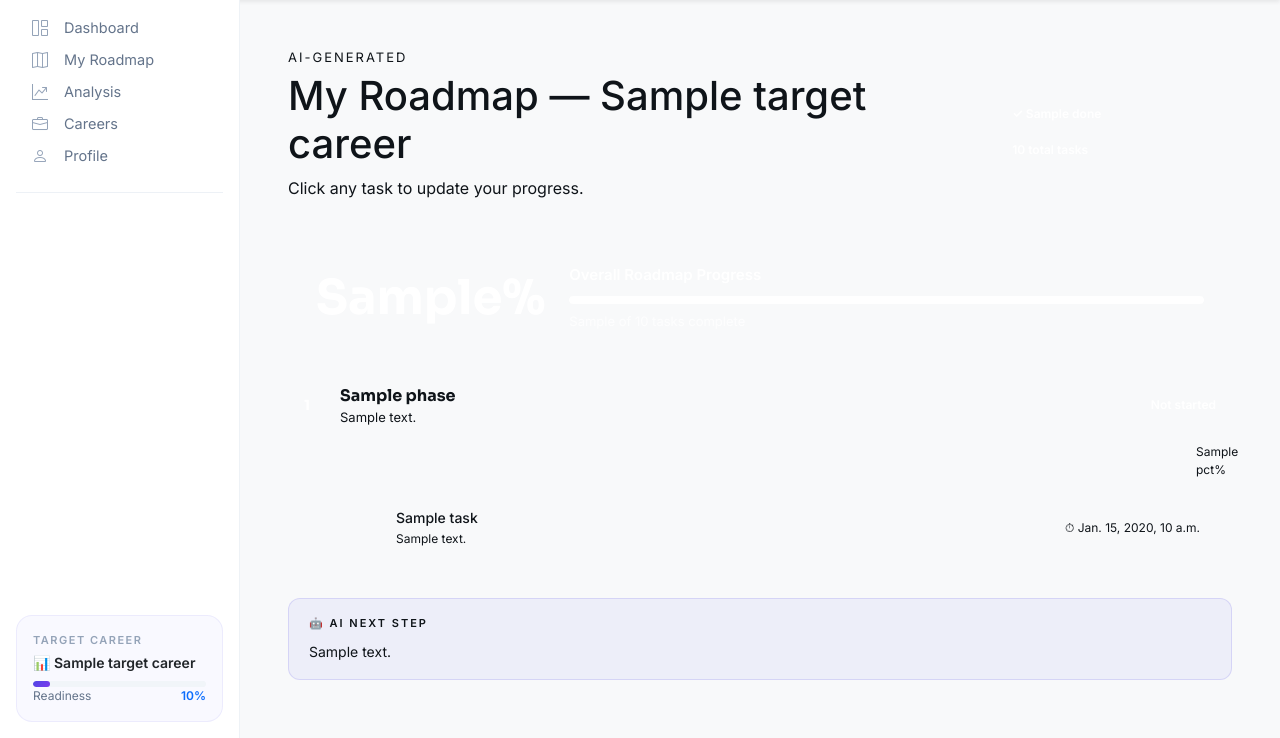
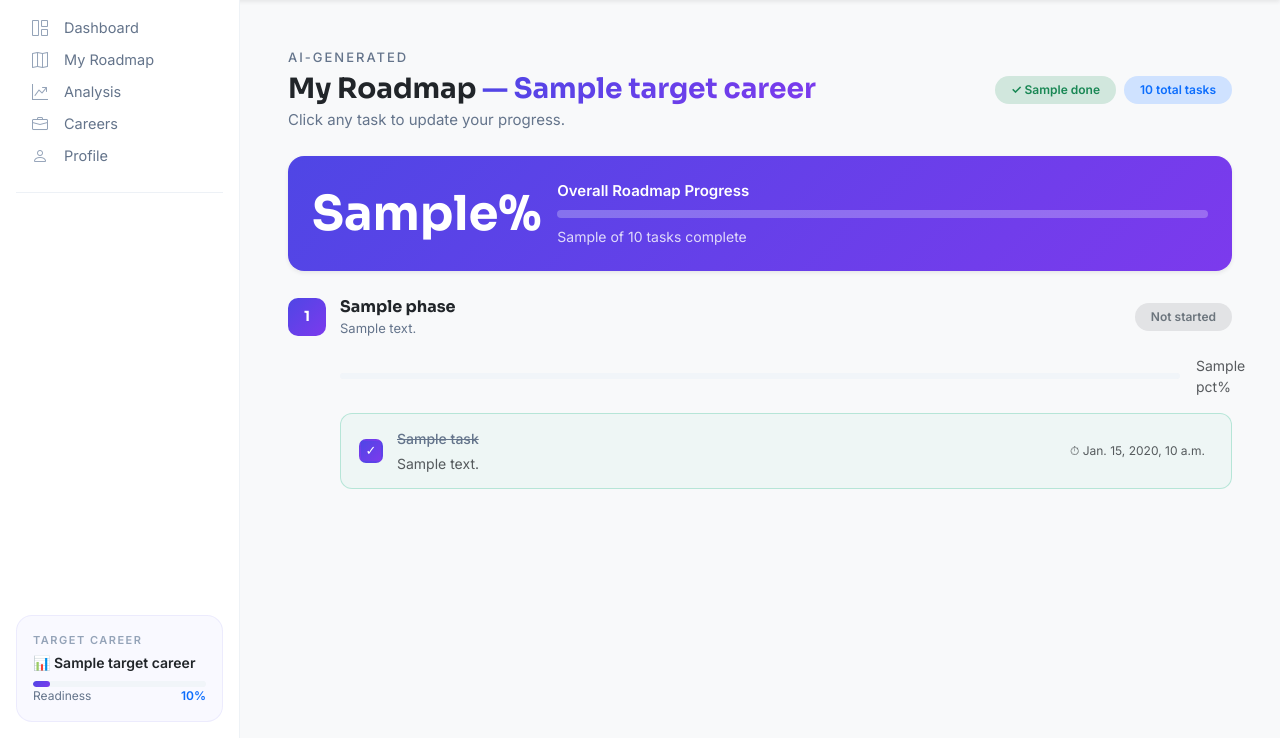
Before and after one commit to RawanMahmoud20/careerpath-ai, a Django app: template careerpath_ai/roadmap/templates/roadmap/roadmap.html in a window 1280 px wide. Shown: the part 62-800 px from the top of the page. Run offline with Django 5.2, Linux system fonts and the light colour scheme; the template is opened without the code that fills it: most values are stand-ins (such as "Sample title", 1, 10 or a date in 2020).

Commit message:
Refactor roadmap backend logic, isolate JS interactivity, and enhance Bootstrap UI

```diff
--- a/careerpath_ai/dashboard/views.py
+++ b/careerpath_ai/dashboard/views.py
@@ -33,6 +33,7 @@ def dashboard(request):
         'completed_tasks': completed_tasks,
         'inprog_tasks':    inprog_tasks,
         'progress_pct':    progress_pct,
+        'all_progress': all_progress,
     }
     return render(request, 'dashboard/dashboard.html', context)
 
--- a/careerpath_ai/roadmap/templates/roadmap/roadmap.html
+++ b/careerpath_ai/roadmap/templates/roadmap/roadmap.html
@@ -1,4 +1,6 @@
-{% extends 'base.html' %}
+{% extends 'dashboard/base.html' %}
+{% load static %}
+
 {% block title %}My Roadmap — CareerPath AI{% endblock %}
 
 {% block extra_css %}
@@ -7,120 +9,96 @@
   .phase-header { display: flex; align-items: center; gap: 14px; margin-bottom: 16px; }
   .phase-num {
     width: 38px; height: 38px; border-radius: 10px;
-    background: var(--gradient); color: #fff;
+    background: linear-gradient(135deg, #4F46E5, #7C3AED); color: #fff;
     display: flex; align-items: center; justify-content: center;
     font-family: 'Sora', sans-serif; font-size: 14px; font-weight: 700;
     flex-shrink: 0;
   }
-  .phase-num.locked { background: #E5E7EB; color: var(--slate); }
+  .phase-num.locked { background: #E5E7EB; color: #64748B; }
 
   .task-card {
     display: flex; align-items: center; gap: 14px;
-    background: var(--surface);
-    border: 1px solid var(--border-color);
+    background: #ffffff; border: 1px solid #E2E8F0;
     border-radius: 12px; padding: 14px 18px;
     margin-bottom: 8px; cursor: pointer;
+    position: relative;
     transition: all .2s; user-select: none;
   }
-  .task-card:hover { border-color: rgba(79,70,229,0.3); box-shadow: 0 2px 12px rgba(79,70,229,0.08); }
+  .task-card:hover { border-color: rgba(79,70,229,0.3); box-shadow: 0 4px 12px rgba(79,70,229,0.08); }
   .task-card.status-completed  { border-color: rgba(16,185,129,0.25); background: rgba(16,185,129,0.04); }
   .task-card.status-in_progress { border-color: rgba(245,158,11,0.3); background: rgba(245,158,11,0.04); }
 
   .task-check {
-    width: 24px; height: 24px; border-radius: 7px;
-    border: 2px solid var(--border-color);
+    width: 24px; height: 24px; border-radius: 7px; border: 2px solid #E2E8F0;
     display: flex; align-items: center; justify-content: center;
-    flex-shrink: 0; font-size: 13px; transition: all .2s;
-    background: var(--surface);
+    flex-shrink: 0; font-size: 13px; transition: all .2s; background: #ffffff;
   }
-  .status-completed .task-check  { background: var(--gradient); border-color: transparent; color: #fff; }
+  .status-completed .task-check  { background: linear-gradient(135deg, #4F46E5, #7C3AED); border-color: transparent; color: #fff; }
   .status-in_progress .task-check { background: rgba(245,158,11,0.1); border-color: #F59E0B; color: #F59E0B; }
 
-  .task-title { font-size: 14px; font-weight: 500; color: var(--ink); }
-  .status-completed .task-title { text-decoration: line-through; color: var(--slate); }
-  .task-meta { font-size: 12px; color: var(--slate); margin-left: auto; white-space: nowrap; }
+  .task-title { font-size: 14px; font-weight: 500; color: #0F1419; }
+  .status-completed .task-title { text-decoration: line-through; color: #64748B; }
+  .task-meta { font-size: 12px; color: #64748B; margin-left: auto; white-space: nowrap; }
 
   .status-menu {
-    display: none; position: absolute;
-    background: var(--surface); border: 1px solid var(--border-color);
-    border-radius: 10px; padding: 6px;
-    box-shadow: 0 8px 24px rgba(0,0,0,0.1);
-    z-index: 100; min-width: 160px;
-    right: 0; top: 100%;
+    display: none; position: absolute; right: 20px; top: 80%;
+    background: #ffffff; border: 1px solid #E2E8F0; border-radius: 10px; padding: 6px;
+    box-shadow: 0 8px 24px rgba(0,0,0,0.1); z-index: 100; min-width: 160px;
   }
   .status-menu.open { display: block; }
   .status-option {
-    padding: 8px 12px; border-radius: 7px; font-size: 13px;
-    font-weight: 500; cursor: pointer;
-    display: flex; align-items: center; gap: 8px;
-    transition: background .15s;
+    padding: 8px 12px; border-radius: 7px; font-size: 13px; font-weight: 500; cursor: pointer;
+    display: flex; align-items: center; gap: 8px; transition: background .15s; color: #0F1419;
   }
   .status-option:hover { background: rgba(79,70,229,0.07); }
 
-  .overall-banner {
-    background: var(--gradient);
-    border-radius: 16px; padding: 24px 28px;
-    color: #fff; margin-bottom: 28px;
-    display: flex; align-items: center; gap: 24px;
-  }
-  .overall-pct {
-    font-family: 'Sora', sans-serif;
-    font-size: 48px; font-weight: 700; line-height: 1; flex-shrink: 0;
-  }
-  .overall-bar { flex: 1; height: 8px; background: rgba(255,255,255,0.25); border-radius: 999px; overflow: hidden; }
-  .overall-bar-fill { height: 100%; background: #fff; border-radius: 999px; transition: width .8s ease; }
-
   .ai-nudge {
-    background: rgba(79,70,229,0.06);
-    border: 1px solid rgba(79,70,229,0.15);
-    border-radius: 12px; padding: 16px 20px;
-    font-size: 14px; line-height: 1.6;
-    color: var(--ink); margin-top: 28px;
-  }
-  .ai-nudge-label {
-    font-size: 11px; font-weight: 600; color: var(--indigo);
-    text-transform: uppercase; letter-spacing: 2px; margin-bottom: 8px;
+    background: rgba(79,70,229,0.06); border: 1px solid rgba(79,70,229,0.15);
+    border-radius: 12px; padding: 16px 20px; font-size: 14px; line-height: 1.6; color: #0F1419; margin-top: 28px;
   }
 </style>
 {% endblock %}
 
 {% block content %}
 
-<!-- HEADER -->
 <div class="d-flex align-items-center justify-content-between mb-4">
   <div>
-    <div style="font-size:13px;color:var(--slate);text-transform:uppercase;letter-spacing:2px;margin-bottom:4px;">AI-Generated</div>
-    <h1 class="page-title">
-      My Roadmap
-      {% if plan %}<span class="gradient-text">— {{ plan.target_career.title }}</span>{% endif %}
+    <div style="font-size:13px; color:#64748B; text-transform:uppercase; letter-spacing:2px; margin-bottom:4px; font-weight:500;">AI-Generated</div>
+    <h1 class="ff-sora fw-bold text-dark mb-1" style="font-size: 28px;">
+      My Roadmap {% if plan %}<span class="text-gradient-custom">— {{ plan.target_career.title }}</span>{% endif %}
     </h1>
-    <p class="page-subtitle">Click any task to update your progress.</p>
+    <p style="font-size:15px; color:#64748B; margin-bottom:0;">Click any task to update your progress.</p>
   </div>
   <div class="d-flex gap-2 flex-wrap">
-    <span class="badge rounded-pill badge-success-soft px-3 py-2">✓ {{ all_done }} done</span>
-    <span class="badge rounded-pill badge-indigo-soft px-3 py-2">{{ all_tasks }} total tasks</span>
+    <span class="badge rounded-pill bg-success-subtle text-success px-3 py-2">✓ {{ all_done }} done</span>
+    <span class="badge rounded-pill bg-primary-subtle text-primary px-3 py-2">{{ all_tasks }} total tasks</span>
   </div>
 </div>
 
 {% if not plan %}
-<div class="cp-card text-center py-5">
+<div class="card border-0 shadow-sm text-center py-5 px-4" style="border-radius: 16px;">
   <div style="font-size:48px;margin-bottom:16px;">🗺️</div>
-  <div class="section-title">No roadmap yet</div>
-  <p class="page-subtitle mb-4">Choose a career and run the analysis to generate your personalized roadmap.</p>
-  <a href="{% url 'careers:home' %}" class="btn btn-primary">Explore Careers →</a>
+  <h4 class="fw-bold text-dark">No roadmap yet</h4>
+  <p class="text-muted mb-4">Choose a career and run the analysis to generate your personalized roadmap.</p>
+  <div class="d-flex justify-content-center">
+    <a href="#" class="btn bg-gradient-custom text-white border-0 px-4 py-2" style="border-radius: 10px;">Explore Careers →</a>
+  </div>
 </div>
 
 {% else %}
 
-<!-- OVERALL BANNER -->
-<div class="overall-banner">
-  <div class="overall-pct">{{ overall_pct }}%</div>
-  <div style="flex:1;">
-    <div style="font-size:15px;font-weight:600;margin-bottom:10px;">Overall Roadmap Progress</div>
-    <div class="overall-bar">
-      <div class="overall-bar-fill" style="width:{{ overall_pct }}%"></div>
+<div class="p-4 mb-4 text-white bg-gradient-custom shadow-sm" style="border-radius: 16px;">
+  <div class="row align-items-center g-3">
+    <div class="col-auto">
+      <h1 class="fw-bold ff-sora mb-0" style="font-size: 48px;">{{ overall_pct }}%</h1>
     </div>
-    <div style="font-size:13px;opacity:.8;margin-top:8px;">{{ all_done }} of {{ all_tasks }} tasks complete</div>
+    <div class="col">
+      <div class="fw-semibold mb-2" style="font-size: 15px;">Overall Roadmap Progress</div>
+      <div class="progress" style="height: 8px; background-color: rgba(255,255,255,0.25); border-radius: 999px;">
+        <div class="progress-bar bg-white" role="progressbar" style="width: {{ overall_pct }}%; border-radius: 999px;"></div>
+      </div>
+      <div class="small mt-2" style="opacity: .8;">{{ all_done }} of {{ all_tasks }} tasks complete</div>
+    </div>
   </div>
 </div>
 
@@ -132,84 +110,63 @@
         {% if phase.completed == phase.total and phase.total > 0 %}✓{% else %}{{ forloop.counter }}{% endif %}
       </div>
       <div style="flex:1;">
-        <div style="font-family:'Sora',sans-serif;font-size:16px;font-weight:700;">{{ phase.title }}</div>
-        <div style="font-size:13px;color:var(--slate);">{{ phase.description|default:"" }}</div>
+        <div class="ff-sora fw-bold text-dark" style="font-size: 16px;">{{ phase.title }}</div>
+        <div style="font-size:13px; color:#64748B;">{{ phase.description|default:"" }}</div>
       </div>
       <div>
         {% if phase.pct == 100 %}
-          <span class="badge rounded-pill badge-success-soft px-3 py-2">✓ Complete</span>
+          <span class="badge rounded-pill bg-success-subtle text-success px-3 py-2">✓ Complete</span>
         {% elif phase.completed > 0 %}
-          <span class="badge rounded-pill badge-warning-soft px-3 py-2">⟳ In progress</span>
+          <span class="badge rounded-pill bg-warning-subtle text-warning-emphasis px-3 py-2">⟳ In progress</span>
         {% else %}
-          <span class="badge rounded-pill badge-slate-soft px-3 py-2">Not started</span>
+          <span class="badge rounded-pill bg-secondary-subtle text-secondary px-3 py-2">Not started</span>
         {% endif %}
       </div>
     </div>
 
-    <!-- Phase Progress Bar -->
-    <div style="display:flex;align-items:center;gap:10px;margin-bottom:14px;padding-left:52px;">
-      <div class="cp-progress" style="flex:1;">
-        <div class="cp-progress-fill" style="width:{{ phase.pct }}%"></div>
+    <div class="d-flex align-items-center gap-3 mb-3" style="padding-left: 52px;">
+      <div class="progress style-progress flex-grow-1" style="height: 6px; background-color: #F1F5F9; border-radius: 999px;">
+        <div class="progress-bar bg-gradient-custom" role="progressbar" style="width: {{ phase.pct }}%; border-radius: 999px;"></div>
       </div>
-      <span style="font-size:12px;color:var(--slate);width:36px;">{{ phase.pct }}%</span>
+      <span class="small text-muted" style="width: 36px;">{{ phase.pct }}%</span>
     </div>
 
-    <!-- Tasks -->
-    <div style="padding-left:52px;" class="position-relative">
+    <div style="padding-left: 52px;">
       {% for task in phase.tasks %}
-      <div class="task-card status-{{ progress_map|default_if_none:task.ref|default:'not_started' }}"
+      <div class="task-card status-{{ task.status }}"
            data-ref="{{ task.ref }}"
            id="task-{{ task.ref|slugify }}"
            onclick="toggleStatusMenu(this)">
 
         <div class="task-check">
-          {% with s=progress_map|default_if_none:"" %}
-            {% if s == 'completed' %}✓
-            {% elif s == 'in_progress' %}⟳
-            {% endif %}
-          {% endwith %}
+           {% if task.status == 'completed' %}✓
+           {% elif task.status == 'in_progress' %}⟳
+           {% endif %}
         </div>
 
         <div style="flex:1;">
           <div class="task-title">{{ task.title }}</div>
           {% if task.description %}
-          <div style="font-size:12px;color:var(--slate);margin-top:2px;">{{ task.description }}</div>
+          <div class="small text-muted mt-1">{{ task.description }}</div>
           {% endif %}
         </div>
 
         {% if task.estimated_time %}
-        <div class="task-meta">⏱ {{ task.estimated_time }}</div>
+        <div class="task-meta small text-muted me-2">⏱ {{ task.estimated_time }}</div>
         {% endif %}
 
-        <div style="position:relative;">
-          <div class="status-menu" id="menu-{{ task.ref|slugify }}">
-            <div class="status-option" onclick="setStatus(event,'{{ task.ref }}','not_started')">⬜ Not started</div>
-            <div class="status-option" onclick="setStatus(event,'{{ task.ref }}','in_progress')">⟳ In progress</div>
-            <div class="status-option" onclick="setStatus(event,'{{ task.ref }}','completed')">✓ Completed</div>
-          </div>
+        <div class="status-menu" id="menu-{{ task.ref|slugify }}">
+          <div class="status-option" onclick="setStatus(event,'{{ task.ref }}','not_started')">⬜ Not started</div>
+          <div class="status-option" onclick="setStatus(event,'{{ task.ref }}','in_progress')">⟳ In progress</div>
+          <div class="status-option" onclick="setStatus(event,'{{ task.ref }}','completed')">✓ Completed</div>
         </div>
       </div>
       {% empty %}
-      <div style="color:var(--slate);font-size:14px;padding:12px 0;">No tasks in this phase.</div>
+      <div class="text-muted small py-2">No tasks in this phase.</div>
       {% endfor %}
     </div>
   </div>
   {% endfor %}
-
-{% else %}
-<div class="cp-card text-center py-5">
-  <div style="font-size:48px;margin-bottom:16px;">🤖</div>
-  <div class="section-title">Roadmap is being generated</div>
-  <p class="page-subtitle mb-4">Run the AI analysis to build your personalized roadmap.</p>
-  <a href="{% url 'analysis:home' %}" class="btn btn-primary">Run Analysis →</a>
-</div>
-{% endif %}
-
-{% if latest_ai %}
-<div class="ai-nudge">
-  <div class="ai-nudge-label">🤖 AI Next Step</div>
-  {{ latest_ai.content }}
-</div>
 {% endif %}
 
 {% endif %}
@@ -217,58 +174,8 @@
 
 {% block extra_js %}
 <script>
-const CSRF = '{{ csrf_token }}';
-
-document.addEventListener('click', e => {
-  if (!e.target.closest('.task-card')) {
-    document.querySelectorAll('.status-menu.open').forEach(m => m.classList.remove('open'));
-  }
-});
-
-function toggleStatusMenu(card) {
-  const ref    = card.dataset.ref;
-  const menuId = 'menu-' + ref.replace(/[^a-z0-9]/gi, '-').toLowerCase();
-  const menu   = document.getElementById(menuId);
-  if (!menu) return;
-  document.querySelectorAll('.status-menu.open').forEach(m => {
-    if (m !== menu) m.classList.remove('open');
-  });
-  menu.classList.toggle('open');
-}
-
-function setStatus(e, taskRef, newStatus) {
-  e.stopPropagation();
-  document.querySelectorAll('.status-menu.open').forEach(m => m.classList.remove('open'));
-
-  const cardId = 'task-' + taskRef.replace(/[^a-z0-9]/gi, '-').toLowerCase();
-  const card   = document.getElementById(cardId);
-  if (!card) return;
-
-  card.classList.remove('status-not_started', 'status-in_progress', 'status-completed');
-  card.classList.add('status-' + newStatus);
-
-  const checkEl = card.querySelector('.task-check');
-  if (checkEl) {
-    checkEl.textContent = newStatus === 'completed' ? '✓' : newStatus === 'in_progress' ? '⟳' : '';
-  }
-
-  fetch('{% url "dashboard:update_task" %}', {
-    method: 'POST',
-    headers: { 'Content-Type': 'application/json', 'X-CSRFToken': CSRF },
-    body: JSON.stringify({ task_ref: taskRef, status: newStatus }),
-  })
-  .then(r => r.json())
-  .then(data => {
-    if (data.success) {
-      const labels = {
-        completed:   '✓ Marked complete',
-        in_progress: '⟳ In progress',
-        not_started: 'Reset to not started'
-      };
-      showToast(labels[newStatus] || 'Updated');
-    }
-  })
-  .catch(() => showToast('Could not save — check connection'));
-}
+  const CSRF_TOKEN = '{{ csrf_token }}';
+  const UPDATE_TASK_URL = "{% url 'dashboard:update_task' %}";
 </script>
+<script src="{% static 'js/roadmap.js' %}"></script>
 {% endblock %}
```
Also changed, not shown: careerpath_ai/dashboard/static/js/dashboard.js (+71 -1 lines), careerpath_ai/dashboard/templates/dashboard/dashboard.html (+45 -0 lines), careerpath_ai/roadmap/static/js/roadmap.js (added, +78 -0 lines), careerpath_ai/roadmap/views.py (+9 -5 lines).
